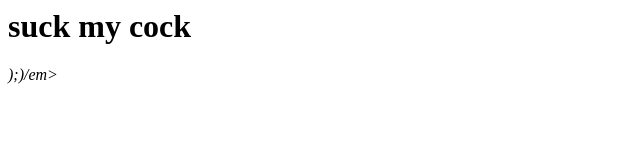
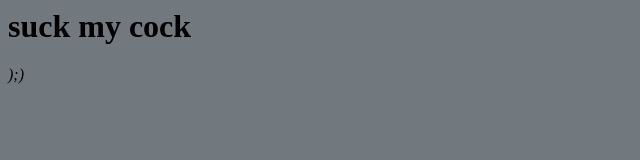
Before and after one commit to Maxestro7/nea, a plain HTML site: page index.html in a window 1280 px wide. Shown: the whole page, without its empty margins (0-640 px from the left). Drawn offline with Linux system fonts and the light colour scheme.

Commit message:
Update index.html

```diff
--- a/index.html
+++ b/index.html
@@ -1,2 +1,5 @@
+<BODY BGCOLOR="#71797E">
+
+
 <h1>suck my cock </h1>
-<em>);)/em>
+<em>);)</em>
```
